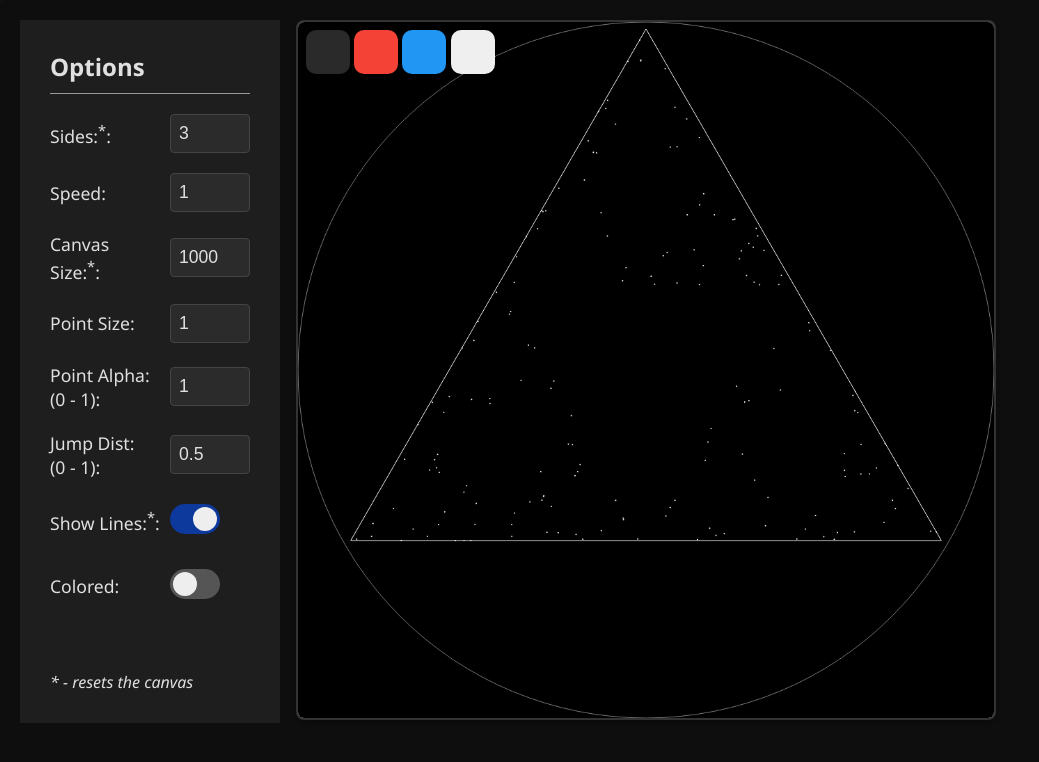
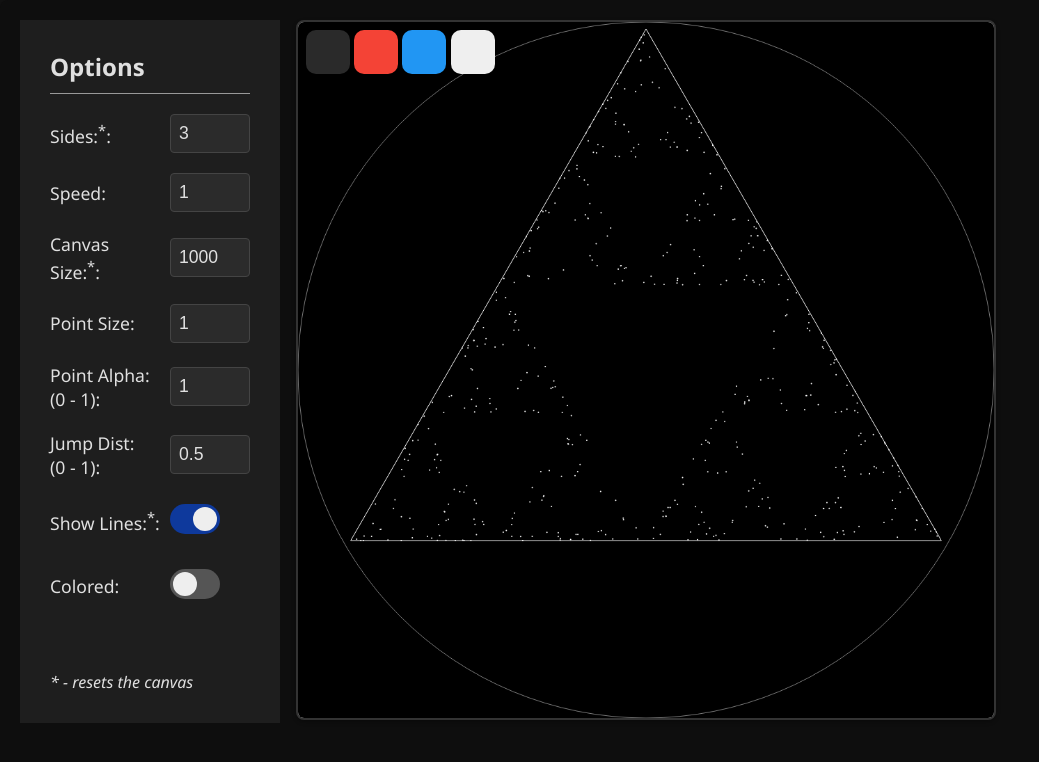
Before and after one commit to m-sarabi/chaos-game, a plain HTML site: page index.html in a window 1280 px wide. Both pictures are taken after a click on the button 328 px from the left and 52 px from the top of the page. Shown: the whole page, without its empty margins (0-1039 px from the left). Drawn offline with Linux system fonts and the light colour scheme.

Commit message:
symmetrical generation, faster and smoother

```diff
--- a/index.html
+++ b/index.html
@@ -65,6 +65,6 @@
         <em>* - resets the canvas</em>
     </div>
 </div>
-<script src="script_v9.js"></script>
+<script src="script_v10.js"></script>
 </body>
 </html>
--- a/script_v9.js
+++ b/script_v10.js
@@ -47,6 +47,22 @@ let startTime;
 function hsv2rgb(h, s = 1, v = 1) {
     const f = n => v * (1 - s * Math.max(0, Math.min(n = (n + h / 60) % 6, 4 - n, 1)));
     return `rgba(${f(5) * 255}, ${f(3) * 255}, ${f(1) * 255}, ${pointAlphaInput.value})`;
+}
+
+function rotatePoint(x, y, angle) {
+    // Translate point to origin
+    const dx = x - center.x;
+    const dy = y - center.y;
+
+    // Apply rotation
+    const rotatedX = dx * Math.cos(angle) - dy * Math.sin(angle);
+    const rotatedY = dx * Math.sin(angle) + dy * Math.cos(angle);
+
+    // Translate back
+    return {
+        x: rotatedX + center.x,
+        y: rotatedY + center.y,
+    };
 }
 
 function updateShowCanvas() {
@@ -119,11 +135,19 @@ function getRandomPointInShape(vertices, center) {
     return {x, y};
 }
 
-function drawPoint(point, size, length = null) {
+function drawPoint(point, size, length = null, symmetrical = true) {
+    ctx.fillStyle = length === null ? pointColor : hsv2rgb(length);
     ctx.beginPath();
-    ctx.fillStyle = length === null ? pointColor : hsv2rgb(length);
     ctx.arc(point.x, point.y, size, 0, Math.PI * 2, true);
     ctx.fill();
+    if (symmetrical) {
+        for (let i = 1; i < sides; i++) {
+            const newPoint = rotatePoint(point.x, point.y, 2 * Math.PI / sides * i);
+            ctx.beginPath();
+            ctx.arc(newPoint.x, newPoint.y, size, 0, Math.PI * 2, true);
+            ctx.fill();
+        }
+    }
 }
 
 function drawShape() {
```
